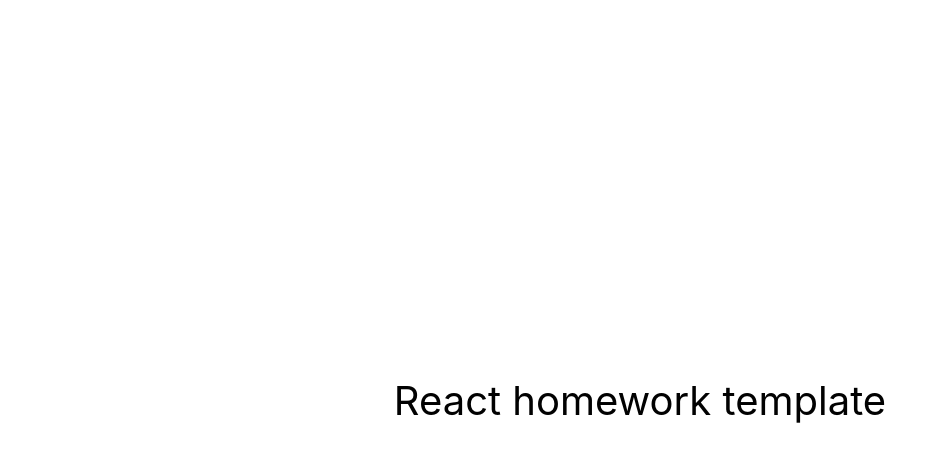
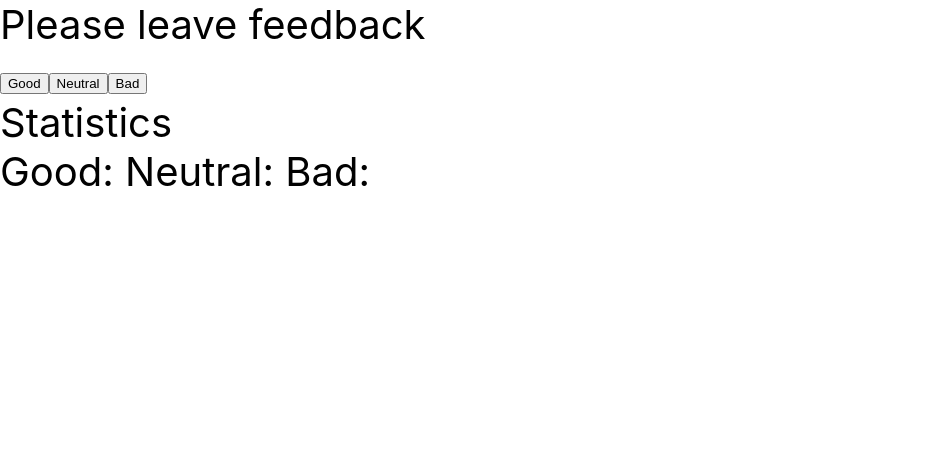
Before and after one commit to pawelwiteckiwawrzyniak/goit-react-hw-02-feedback, a React (Create React App) app: page / in a window 1280 px wide. Shown: the top 462 px of the page, without its empty margins (0-947 px from the left). Built offline with nearby package versions, Linux system fonts and the light colour scheme.

Commit message:
Added components, Counter class and handleClick function

```diff
--- a/package.json
+++ b/package.json
@@ -36,5 +36,8 @@
       "last 1 firefox version",
       "last 1 safari version"
     ]
+  },
+  "devDependencies": {
+    "prop-types": "^15.8.1"
   }
 }
--- a/src/components/App.jsx
+++ b/src/components/App.jsx
@@ -1,16 +1,20 @@
+import { Title } from './Title';
+import { Counter } from './Buttons';
+import { StatsTitle } from './StatsTitle';
+import { Statistics } from './Statistics';
+
 export const App = () => {
   return (
     <div
       style={{
-        height: '100vh',
-        display: 'flex',
-        justifyContent: 'center',
-        alignItems: 'center',
         fontSize: 40,
-        color: '#010101'
+        color: '#010101',
       }}
     >
-      React homework template
+      <Title title="Please leave feedback"></Title>
+      <Counter></Counter>
+      <StatsTitle title="Statistics"></StatsTitle>
+      <Statistics></Statistics>
     </div>
   );
 };
--- /dev/null
+++ b/src/components/Buttons.jsx
@@ -0,0 +1,41 @@
+import { Component } from 'react';
+
+export class Counter extends Component {
+  static defaultProps = {
+    step: 1,
+  };
+
+  state = {
+    good: 0,
+    neutral: 0,
+    bad: 0,
+  };
+
+  handleClickGood = () => {
+    this.setState((state, props) => ({
+      good: state.good + props.step,
+    }));
+  };
+
+  handleClickNeutral = () => {
+    this.setState((state, props) => ({
+      neutral: state.neutral + props.step,
+    }));
+  };
+
+  handleClickBad = () => {
+    this.setState((state, props) => ({
+      bad: state.bad + props.step,
+    }));
+  };
+
+  render() {
+    return (
+      <div>
+        <button onClick={this.handleClickGood}>Good</button>
+        <button onClick={this.handleClickNeutral}>Neutral</button>
+        <button onClick={this.handleClickBad}>Bad</button>
+      </div>
+    );
+  }
+}
--- /dev/null
+++ b/src/components/Statistics.jsx
@@ -0,0 +1,15 @@
+import PropTypes from 'prop-types';
+
+export const Statistics = ({ good, neutral, bad }) => (
+  <div>
+    <span>Good: {good}</span>
+    <span>Neutral: {neutral}</span>
+    <span>Bad: {bad}</span>
+  </div>
+);
+
+Statistics.propTypes = {
+  good: PropTypes.number,
+  neutral: PropTypes.number,
+  bad: PropTypes.number,
+};
--- /dev/null
+++ b/src/components/StatsTitle.jsx
@@ -0,0 +1,11 @@
+import PropTypes from 'prop-types';
+
+export const StatsTitle = ({ title }) => (
+  <section>
+    <span>{title}</span>
+  </section>
+);
+
+StatsTitle.propTypes = {
+  title: PropTypes.string,
+};
--- /dev/null
+++ b/src/components/Title.jsx
@@ -0,0 +1,11 @@
+import PropTypes from 'prop-types';
+
+export const Title = ({ title }) => (
+  <section>
+    <span>{title}</span>
+  </section>
+);
+
+Title.propTypes = {
+  title: PropTypes.string,
+};
```
Also changed, not shown: 1 other file (tests, documents, lock files or other folders).
